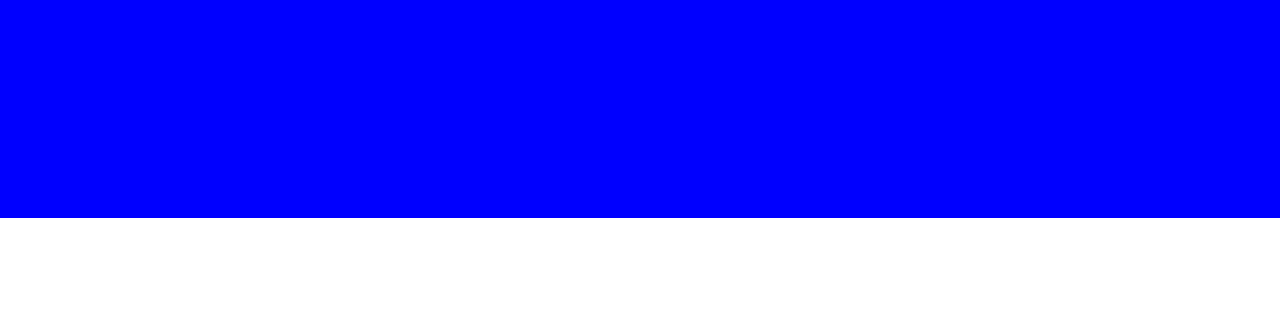
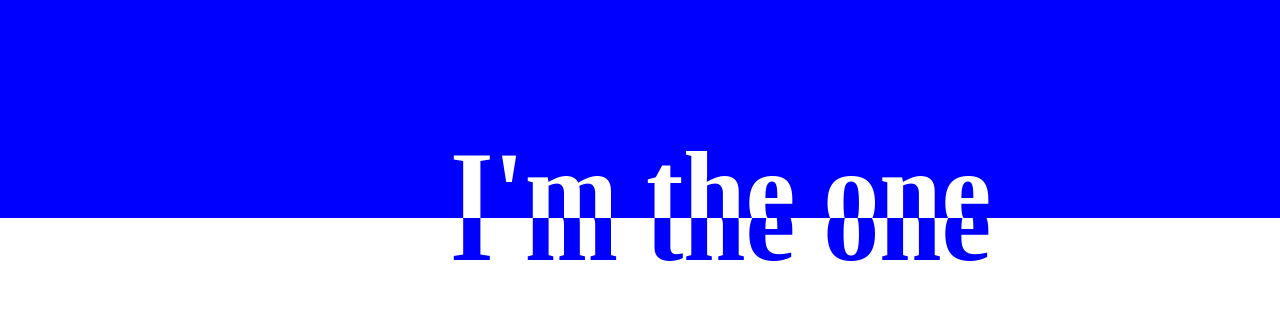
Before and after one commit to natchaphatso/cc20-hw006, a plain HTML site: page index.html in a window 1280 px wide. Shown: the part 182-514 px from the top of the page. Drawn offline with Linux system fonts and the light colour scheme.

Commit message:
Adjust text

```diff
--- a/styles.css
+++ b/styles.css
@@ -22,7 +22,7 @@
 
 .blue {
   background-color: blue;
-  width: 100%;
+  max-width: 1366px;
   height: 50%;
   position: relative;
   overflow: hidden;
@@ -30,7 +30,7 @@
 
 .white {
   background-color: white;
-  width: 100%;
+  max-width: 1366px;
   height: 50%;
   position: relative;
   overflow: hidden;
@@ -39,22 +39,23 @@
 .imtheoneinblue {
   position: absolute;
   color: white;
-  font-size: 9rem;
-  top: 361px;
-  left: 680px;
+  font-size: 7rem;
+  top: 309px;
+  left: 450px;
   overflow: hidden;
 }
 
 .imtheoneinwhite {
   position: absolute;
+  justify-items: center;
   color: blue;
-  font-size: 9rem;
-  bottom: 385px;
-  left: 680px;
+  font-size: 7rem;
+  bottom: 331px;
+  left: 450px;
   overflow: hidden;
 }
 
-@media only screen and (max-width: 1366px) {
+/* @media only screen and (max-width: 1366px) {
   .imtheoneinblue {
     position: absolute;
     color: white;
@@ -72,4 +73,4 @@
     left: 700px;
     overflow: hidden;
   }
-}
+} */
```
